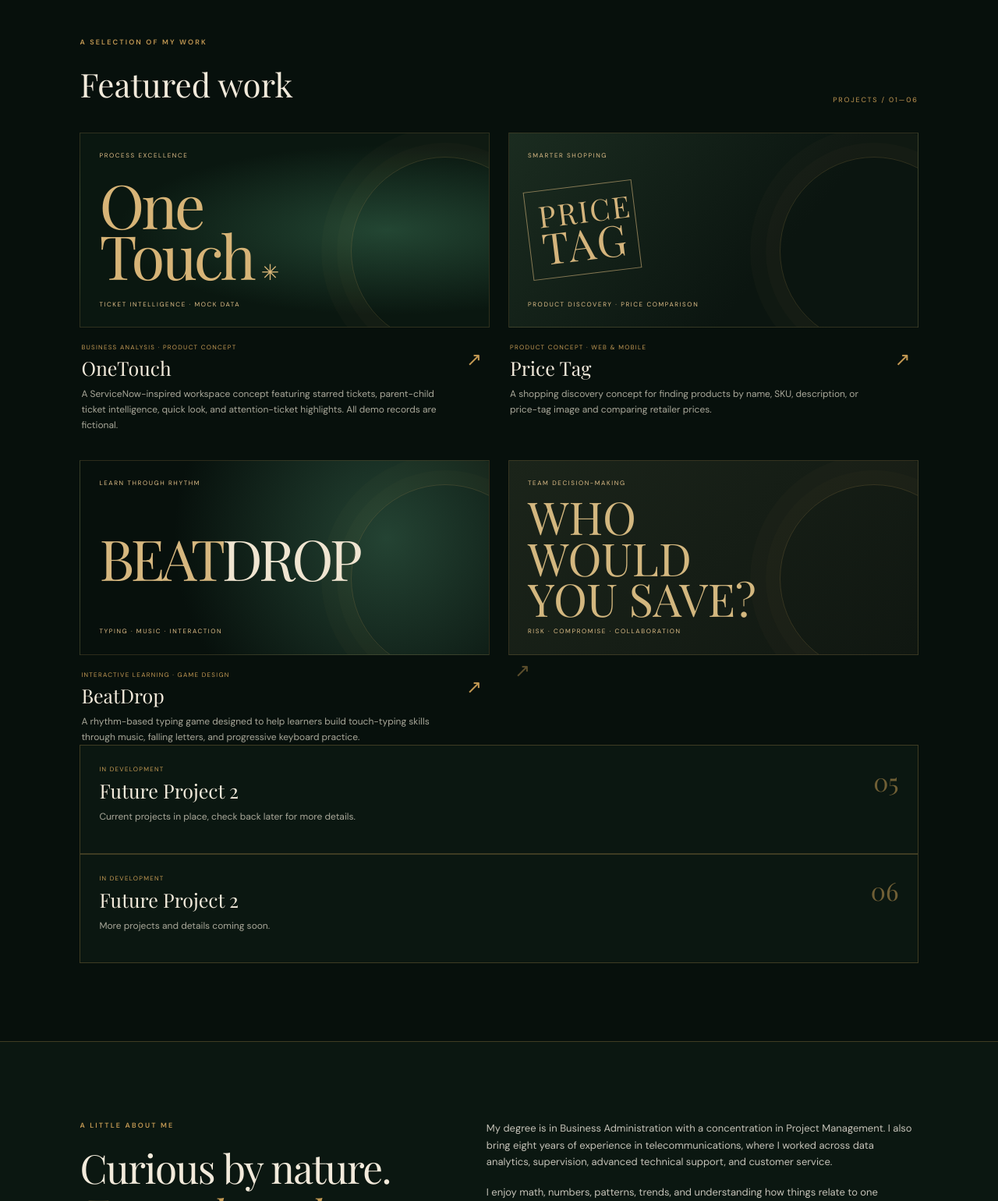
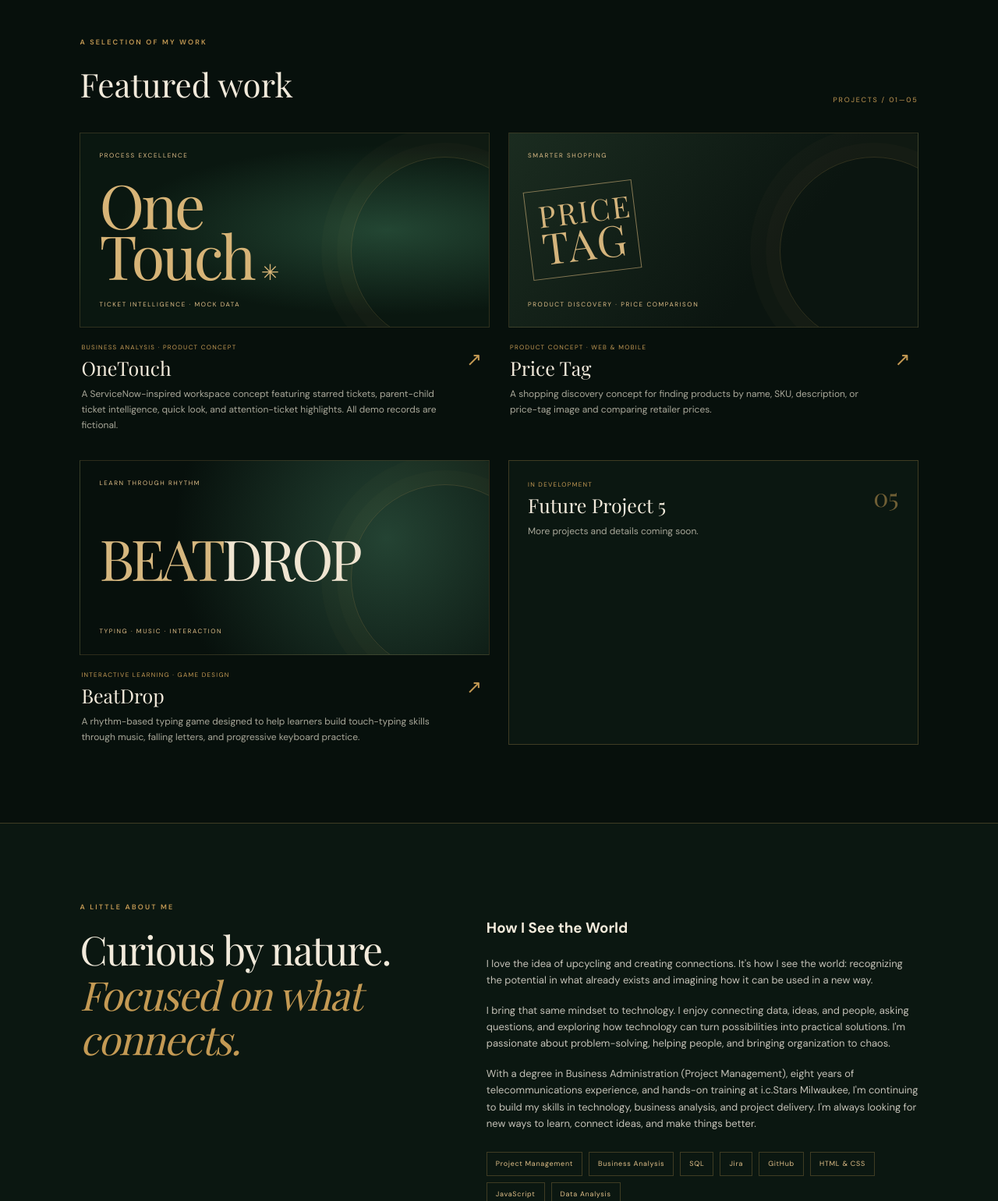
Before and after one commit to lbell4Stars/lbell4Stars.github.io, a plain HTML site: page index.html in a window 1280 px wide. Shown: the part 1260-2800 px from the top of the page at 78% size. Drawn offline with nearby package versions, Linux system fonts and the light colour scheme.

Commit message:
sizwchnage

```diff
--- a/index.html
+++ b/index.html
@@ -44,7 +44,7 @@
     </section>
 
     <section class="section work-section" id="projects">
-      <div class="section-title-row"><div><p class="eyebrow">A SELECTION OF MY WORK</p><h2>Featured work</h2></div><span class="side-note">PROJECTS / 01—06</span></div>
+      <div class="section-title-row"><div><p class="eyebrow">A SELECTION OF MY WORK</p><h2>Featured work</h2></div><span class="side-note">PROJECTS / 01—05</span></div>
       <div class="project-grid">
         <article class="project-card project-feature">
           <a class="project-visual visual-onetouch" href="onetouch/index.html" aria-label="Open OneTouch demo"><span class="visual-label">PROCESS EXCELLENCE</span><span class="visual-word">One<br>Touch<span>✳</span></span><span class="visual-foot">TICKET INTELLIGENCE · MOCK DATA</span></a>
@@ -58,18 +58,13 @@
           <a class="project-visual visual-beat" href="#contact" aria-label="BeatDrop project"><span class="visual-label">LEARN THROUGH RHYTHM</span><span class="beat-word">BEAT<span>DROP</span></span><span class="visual-foot">TYPING · MUSIC · INTERACTION</span></a>
           <div class="project-meta"><div><p class="project-type">INTERACTIVE LEARNING · GAME DESIGN</p><h3>BeatDrop</h3><p>A rhythm-based typing game designed to help learners build touch-typing skills through music, falling letters, and progressive keyboard practice.</p></div><a class="arrow-link" href="#contact" aria-label="Ask about BeatDrop">↗</a></div>
         </article>
-        <article class="project-card">
-          <div class="project-visual visual-team"><span class="visual-label">TEAM DECISION-MAKING</span><span class="team-word">WHO<br>WOULD<br>YOU SAVE?</span><span class="visual-foot">RISK · COMPROMISE · COLLABORATION</span></div>
-        <span class="arrow-link muted-arrow">↗</span></div>
-        </article>
-        <article class="project-card compact-project"><div class="project-meta"><div><p class="project-type">IN DEVELOPMENT</p><h3>Future Project 2</h3><p>Current projects in place, check back later for more details.</p></div><span class="project-index">05</span></div></article>
-        <article class="project-card compact-project"><div class="project-meta"><div><p class="project-type">IN DEVELOPMENT</p><h3>Future Project 2</h3><p>More projects and details coming soon.</p></div><span class="project-index">06</span></div></article>
+        <article class="project-card compact-project"><div class="project-meta"><div><p class="project-type">IN DEVELOPMENT</p><h3>Future Project 5</h3><p>More projects and details coming soon.</p></div><span class="project-index">05</span></div></article>
       </div>
     </section>
 
     <section class="about-section section" id="about">
       <div class="about-lead"><p class="eyebrow">A LITTLE ABOUT ME</p><h2>Curious by nature.<br><em>Focused on what connects.</em></h2></div>
-      <div class="about-copy"><p>My degree is in Business Administration with a concentration in Project Management. I also bring eight years of experience in telecommunications, where I worked across data analytics, supervision, advanced technical support, and customer service.</p><p>I enjoy math, numbers, patterns, trends, and understanding how things relate to one another. Through the i.c.Stars Milwaukee Technology, Business, and Leadership Program, I am building on that experience with hands-on work in technology, business analysis, quality assurance, and project delivery.</p><p>I value clear communication, thoughtful problem-solving, and work I can take responsibility for and be proud of.</p>
+      <div class="about-copy"><h3>How I See the World</h3><p>I love the idea of upcycling and creating connections. It's how I see the world: recognizing the potential in what already exists and imagining how it can be used in a new way.</p><p>I bring that same mindset to technology. I enjoy connecting data, ideas, and people, asking questions, and exploring how technology can turn possibilities into practical solutions. I'm passionate about problem-solving, helping people, and bringing organization to chaos.</p><p>With a degree in Business Administration (Project Management), eight years of telecommunications experience, and hands-on training at i.c.Stars Milwaukee, I'm continuing to build my skills in technology, business analysis, and project delivery. I'm always looking for new ways to learn, connect ideas, and make things better.</p>
         <div class="skill-tags"><span>Project Management</span><span>Business Analysis</span><span>SQL</span><span>Jira</span><span>GitHub</span><span>HTML &amp; CSS</span><span>JavaScript</span><span>Data Analysis</span></div>
       </div>
     </section>
```
Also changed, not shown: styles.css.
